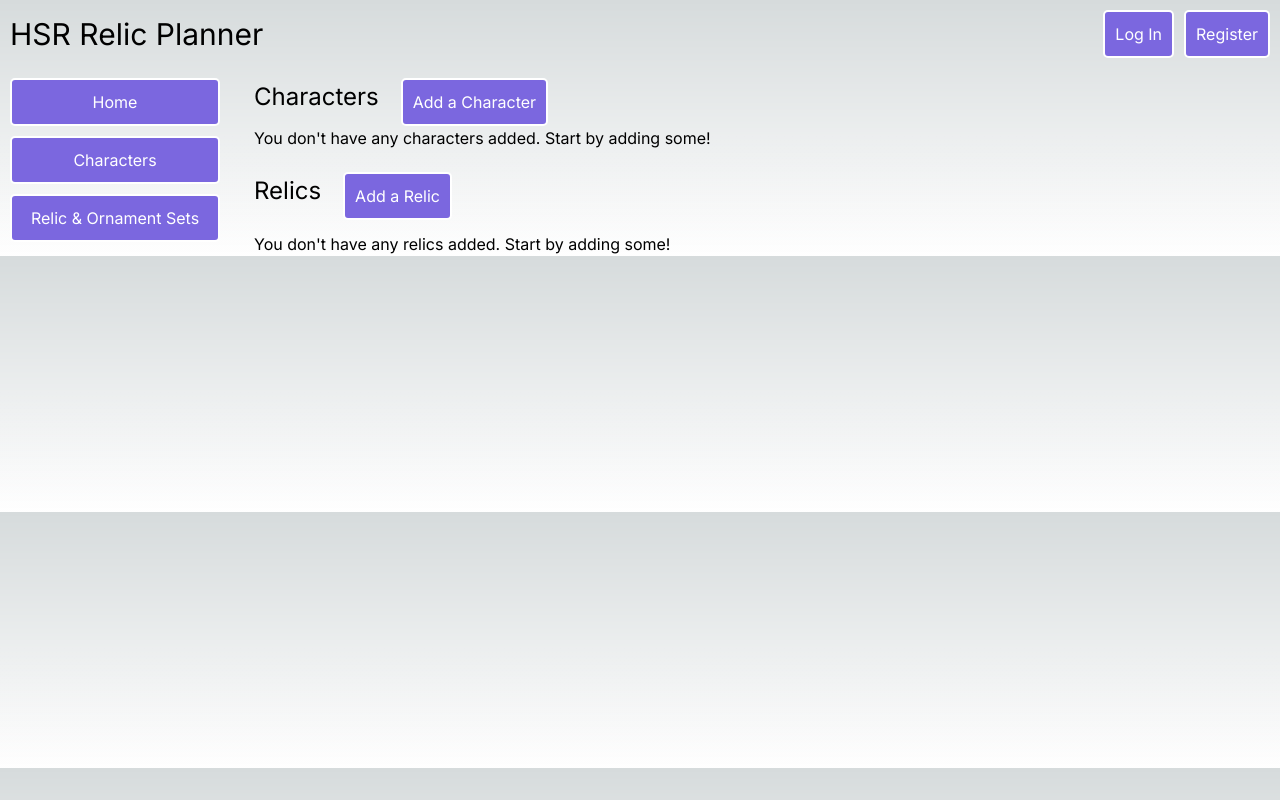
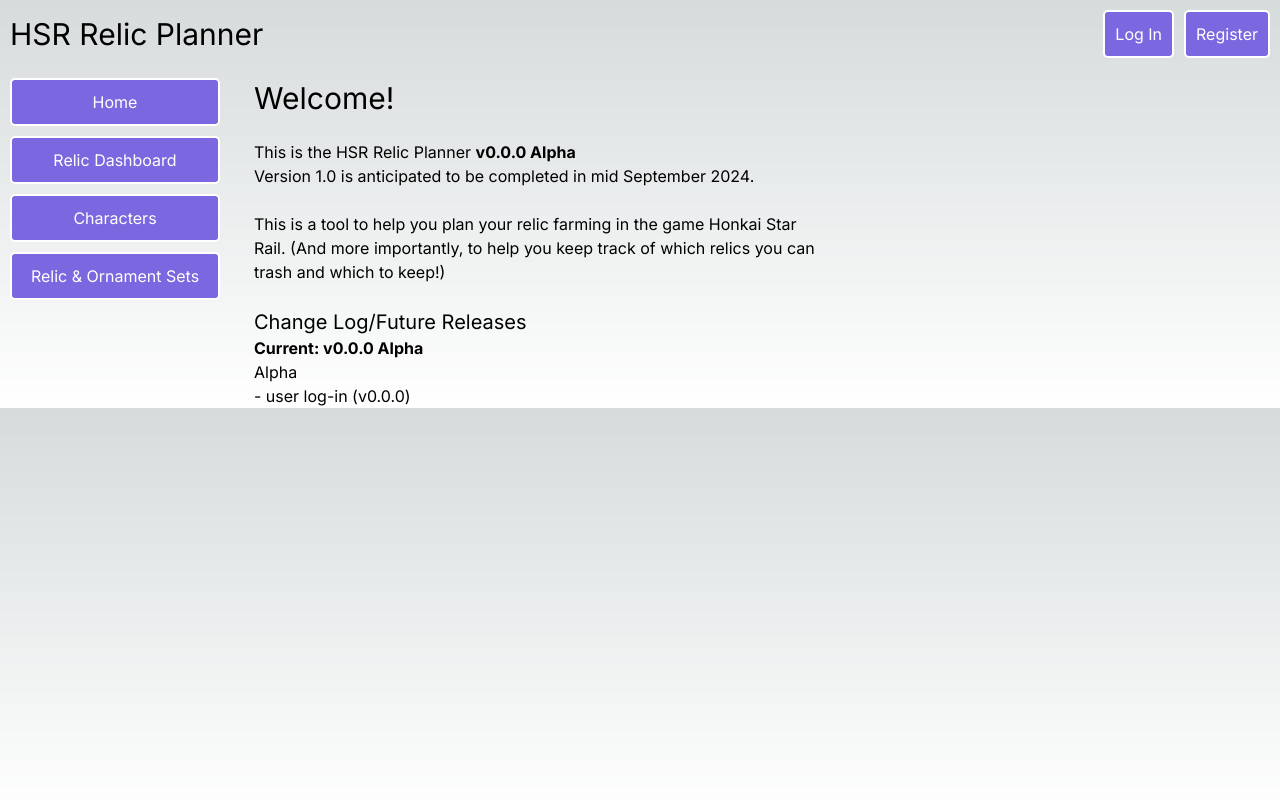
Before and after one commit to pkwlo/hsr-relic-planner, a Next.js app: page / in a window 1280 px wide. Built offline with nearby package versions, Linux system fonts and the light colour scheme.

Commit message:
created relic dashboard and moved stuff there from home

```diff
--- a/app/characters/page.tsx
+++ b/app/characters/page.tsx
@@ -43,7 +43,7 @@
         <h6 className="text-xl">{characterName}</h6>
         <p className="mt-3">Element: {characterType}</p>
         <p className="mt-3">Path: {characterPath}</p>
-        <p className="mt-3">Best Sets: </p>
+        {/* <p className="mt-3">Best Sets: </p> */}
       </div>
     </div>
   );
--- a/app/page.tsx
+++ b/app/page.tsx
@@ -1,75 +1,50 @@
 "use client";
 
 import React from "react";
-import Button from "@/components/Button";
 import Sidebar from "@/components/Sidebar";
 import Header from "@/components/Header";
 
 export default function Home() {
-  const [charPopup, setCharPopup] = React.useState<boolean>(false);
-  const [relicPopup, setRelicPopup] = React.useState<boolean>(false);
-
-  const addCharacter = (): void => {
-    setCharPopup(true);
-    setRelicPopup(false);
-  };
-
-  const addRelic = (): void => {
-    setRelicPopup(true);
-    setCharPopup(false);
-  };
-
-  const closePopup = (): void => {
-    setCharPopup(false);
-    setRelicPopup(false);
-  };
-
   return (
     <>
       <Header />
       <main className="flex flex-row">
         <Sidebar />
-        <div className="flex flex-col px-6">
-          <div className="flex flex-row items-center">
-            <h3 className="text-2xl pr-3">Characters</h3>
-            <Button onClick={addCharacter} text={"Add a Character"} />
-          </div>
-          <div>
-            {"You don't have any characters added. Start by adding some!"}
-          </div>
-          <div className="flex flex-row items-center py-3">
-            <h3 className="text-2xl pr-3">Relics</h3>
-            <Button onClick={addRelic} text={"Add a Relic"} />
-          </div>
-          <div>{"You don't have any relics added. Start by adding some!"}</div>
-        </div>
-        <div className="flex flex-col">
-          {charPopup && (
-            <div className="popup">
-              <div className="popup-content">
-                <span className="close text-xl" onClick={closePopup}>
-                  &times;
-                </span>
-                {/* Content of your popup goes here */}
-                {/* For example: */}
-                <h2>Add Character</h2>
-                {/* Additional form fields or content */}
-              </div>
-            </div>
-          )}
-          {relicPopup && (
-            <div className="popup">
-              <div className="popup-content">
-                <span className="close text-xl" onClick={closePopup}>
-                  &times;
-                </span>
-                {/* Content of your popup goes here */}
-                {/* For example: */}
-                <h2>Add Relic</h2>
-                {/* Additional form fields or content */}
-              </div>
-            </div>
-          )}
+        <div className="flex flex-col pl-6 pt-3" style={{ maxWidth: 600 }}>
+          <h3 className="text-3xl">Welcome!</h3>
+          <br />
+          <p>
+            This is the HSR Relic Planner <b>v0.0.0 Alpha</b>
+          </p>
+          <p>
+            Version 1.0 is anticipated to be completed in mid September 2024.
+          </p>
+          <br />
+          <p>
+            This is a tool to help you plan your relic farming in the game
+            Honkai Star Rail. (And more importantly, to help you keep track of
+            which relics you can trash and which to keep!)
+          </p>
+          <br />
+          <h3 className="text-xl">Change Log/Future Releases</h3>
+          <b>Current: v0.0.0 Alpha</b>
+          {/* <ul>
+            <li>Release</li>
+            <li>- MVP release (v1.0.0)</li>
+            <li>- Go through backlog</li>
+          </ul>
+          <ul>
+            <li>Beta</li>
+            <li>- beautify page (v0.1.0)</li>
+            <li>- mobile responsiveness</li>
+          </ul> */}
+          <ul>
+            <li>Alpha</li>
+            <li>- user log-in (v0.0.0)</li>
+            {/* <li>- user registration (v0.0.1)</li>
+            <li>- add characters to inventory (v0.0.2)</li>
+            <li>- add relics to inventory (v0.0.3)</li> */}
+          </ul>
         </div>
       </main>
     </>
--- /dev/null
+++ b/app/relic-dashboard/page.tsx
@@ -0,0 +1,77 @@
+"use client";
+
+import React from "react";
+import Button from "@/components/Button";
+import Sidebar from "@/components/Sidebar";
+import Header from "@/components/Header";
+
+export default function Home() {
+  const [charPopup, setCharPopup] = React.useState<boolean>(false);
+  const [relicPopup, setRelicPopup] = React.useState<boolean>(false);
+
+  const addCharacter = (): void => {
+    setCharPopup(true);
+    setRelicPopup(false);
+  };
+
+  const addRelic = (): void => {
+    setRelicPopup(true);
+    setCharPopup(false);
+  };
+
+  const closePopup = (): void => {
+    setCharPopup(false);
+    setRelicPopup(false);
+  };
+
+  return (
+    <>
+      <Header />
+      <main className="flex flex-row">
+        <Sidebar />
+        <div className="flex flex-col px-6">
+          <div className="flex flex-row items-center">
+            <h3 className="text-2xl pr-3">Characters</h3>
+            <Button onClick={addCharacter} text={"Add a Character"} />
+          </div>
+          <div>
+            {"You don't have any characters added. Start by adding some!"}
+          </div>
+          <div className="flex flex-row items-center py-3">
+            <h3 className="text-2xl pr-3">Relics</h3>
+            <Button onClick={addRelic} text={"Add a Relic"} />
+          </div>
+          <div>{"You don't have any relics added. Start by adding some!"}</div>
+        </div>
+        <div className="flex flex-col">
+          {charPopup && (
+            <div className="popup">
+              <div className="popup-content">
+                <span className="close text-xl" onClick={closePopup}>
+                  &times;
+                </span>
+                {/* Content of your popup goes here */}
+                {/* For example: */}
+                <h2>Add Character</h2>
+                {/* Additional form fields or content */}
+              </div>
+            </div>
+          )}
+          {relicPopup && (
+            <div className="popup">
+              <div className="popup-content">
+                <span className="close text-xl" onClick={closePopup}>
+                  &times;
+                </span>
+                {/* Content of your popup goes here */}
+                {/* For example: */}
+                <h2>Add Relic</h2>
+                {/* Additional form fields or content */}
+              </div>
+            </div>
+          )}
+        </div>
+      </main>
+    </>
+  );
+}
--- a/components/Sidebar.tsx
+++ b/components/Sidebar.tsx
@@ -6,6 +6,10 @@
     <div className="sidebar" style={{ width: "230px", minWidth: "230px" }}>
       <div className="flex flex-col">
         <Button onClick={() => goTo("/")} text={"Home"} />
+        <Button
+          onClick={() => goTo("/relic-dashboard")}
+          text={"Relic Dashboard"}
+        />
         <Button onClick={() => goTo("/characters")} text={"Characters"} />
         <Button
           onClick={() => goTo("/relic-sets")}
```
